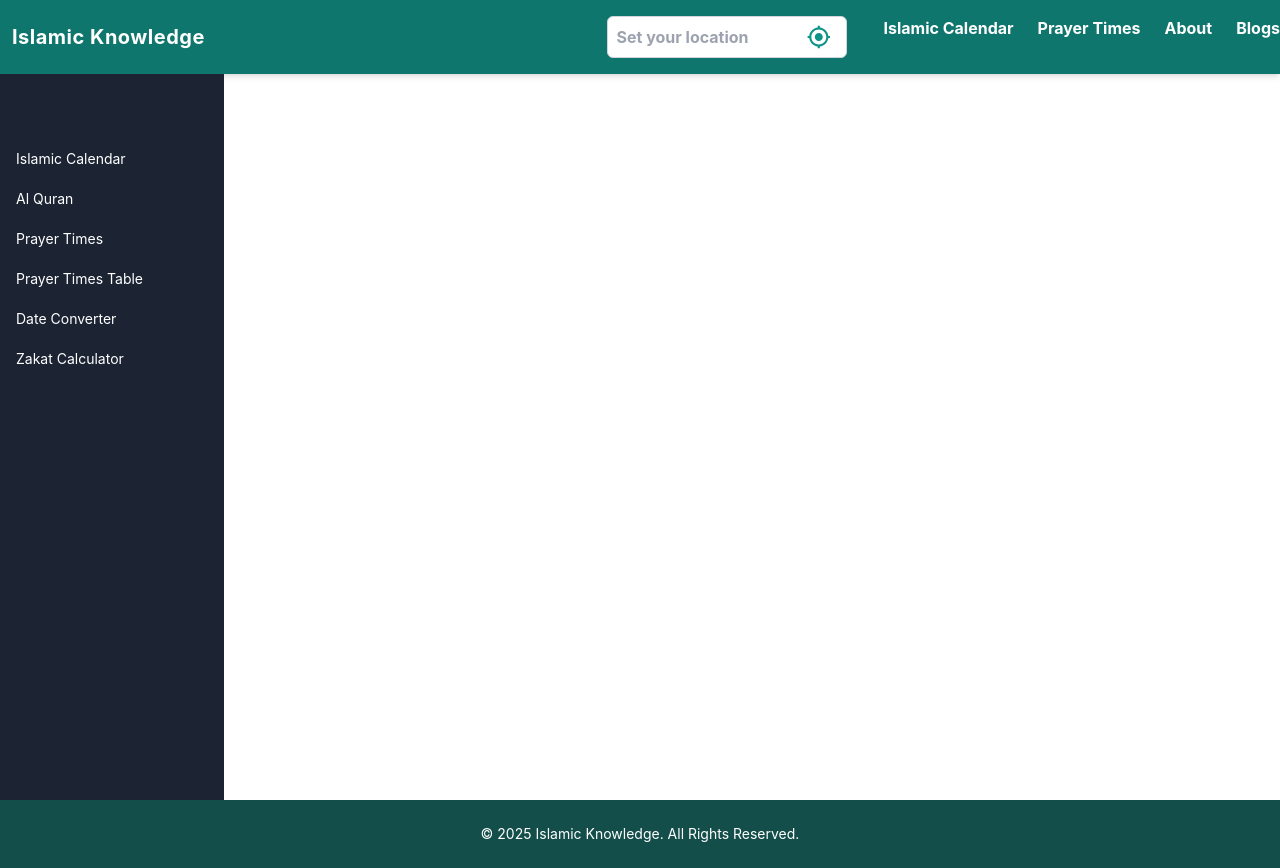
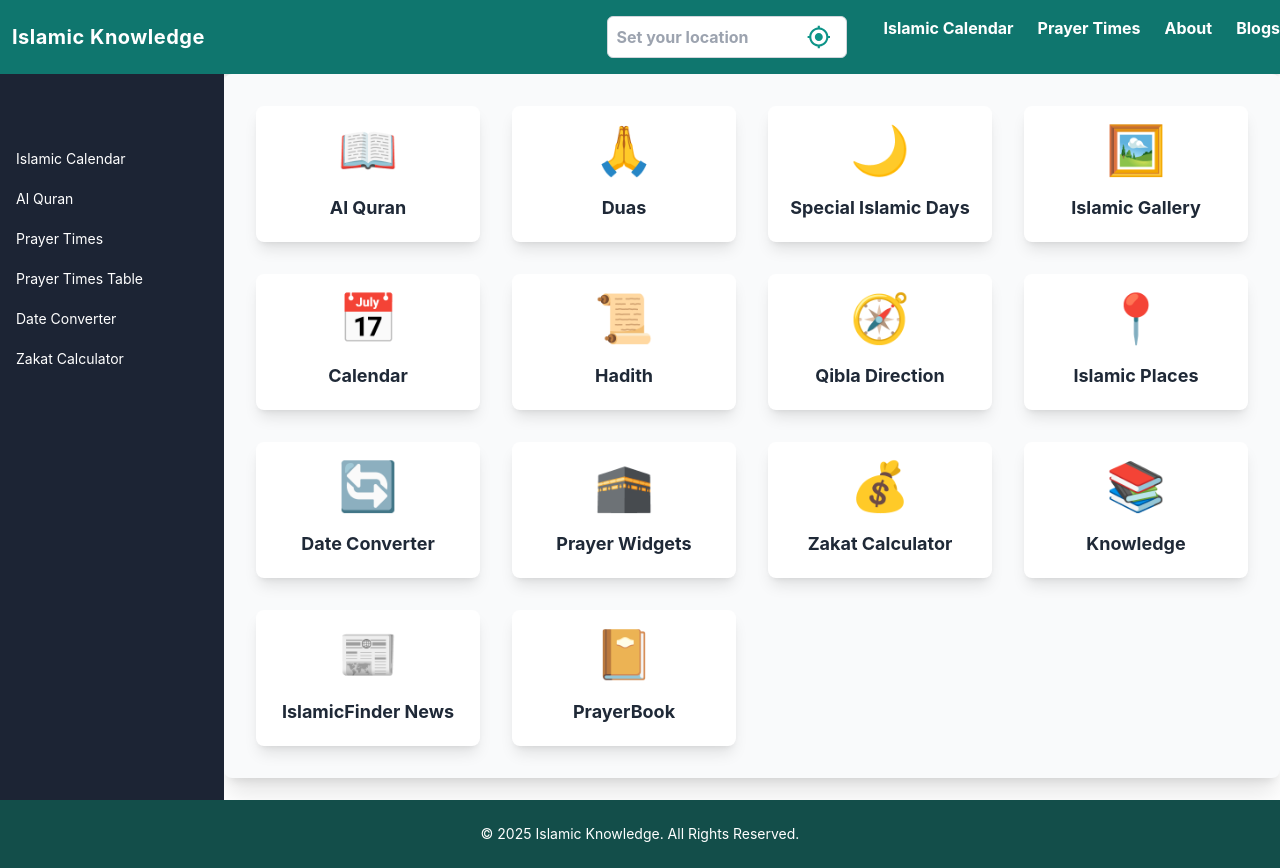
Before and after one commit to somu46/Islamic-calendar, a React (Create React App) app: page /data in a window 1280 px wide. Built offline with nearby package versions, Linux system fonts and the light colour scheme.

Commit message:
`feat: Added Feature component to DefaultLayout and updated PrayerTime page to use prayerLocation state`

```diff
--- /dev/null
+++ b/src/Components/Feature/Feature.js
@@ -0,0 +1,38 @@
+import React from "react";
+
+const features = [
+  { name: "Al Quran", icon: "📖" },
+  { name: "Duas", icon: "🙏" },
+  { name: "Special Islamic Days", icon: "🌙" },
+  { name: "Islamic Gallery", icon: "🖼️" },
+  { name: "Calendar", icon: "📅" },
+  { name: "Hadith", icon: "📜" },
+  { name: "Qibla Direction", icon: "🧭" },
+  { name: "Islamic Places", icon: "📍" },
+  { name: "Date Converter", icon: "🔄" },
+  { name: "Prayer Widgets", icon: "🕋" },
+  { name: "Zakat Calculator", icon: "💰" },
+  { name: "Knowledge", icon: "📚" },
+  { name: "IslamicFinder News", icon: "📰" },
+  { name: "PrayerBook", icon: "📔" },
+];
+
+const Feature = () => {
+  return (
+    <div className="grid grid-cols-2 md:grid-cols-3 lg:grid-cols-4 gap-8 p-8 bg-gray-50 rounded-lg shadow-xl">
+      {features.map((feature) => (
+        <div
+          key={feature.name}
+          className="flex flex-col items-center p-5 bg-white rounded-lg shadow-lg hover:shadow-2xl transition-shadow duration-300 transform hover:scale-105"
+        >
+          <div className="text-5xl text-teal-600 mb-3">{feature.icon}</div>
+          <div className="mt-2 text-center text-lg font-bold text-gray-800">
+            {feature.name}
+          </div>
+        </div>
+      ))}
+    </div>
+  );
+};
+
+export default Feature;
--- a/src/Components/Layout/DefaultLayout.js
+++ b/src/Components/Layout/DefaultLayout.js
@@ -1,6 +1,7 @@
 import React, { useState } from 'react';
 import Sidebar from '../Sidebar/Sidebar';
 import Navbar from '../Navbar/Navbar';
+import Feature from '../Feature/Feature';
 
 const DefaultLayout = ({ children }) => {
   const [sidebarOpen, setSidebarOpen] = useState(false);
@@ -21,6 +22,7 @@ const DefaultLayout = ({ children }) => {
           <main>
             <div className="mx-auto max-w-screen-2xl ">
               {children}
+              <Feature />
             </div>
           </main>
         </div>
--- a/src/Pages/PrayerTime/PrayerTime.js
+++ b/src/Pages/PrayerTime/PrayerTime.js
@@ -6,10 +6,21 @@ const PrayerTimes = () => {
   const [prayerResponse, setPrayerResponse] = useState(null);
   const [loading, setLoading] = useState(true);
 
+ const [prayerLocation, setprayerLocation] = useState("bangladesh, dhaka");
+
+ useEffect(() => {
+  const location = sessionStorage.getItem("location");
+  if (location) {
+    setprayerLocation(location);
+  }
+}, []);
+
   useEffect(() => {
     const fetchPrayerTime = async () => {
       try {
-        const response = await getPrayerTimeOfDayByAddress("09-01-2025", "Islamabad");
+        console.log("Fetching prayer times for:", prayerLocation);
+
+        const response = await getPrayerTimeOfDayByAddress("09-01-2025", prayerLocation);
         console.log("API Response:", response); // Debugging: Check the data structure
         setPrayerResponse(response);
       } catch (error) {
@@ -20,7 +31,7 @@ const PrayerTimes = () => {
     };
 
     fetchPrayerTime();
-  }, []);
+  }, [prayerLocation]);
 
   if (loading) {
     return <div className="text-center mt-10">Loading prayer times...</div>;
@@ -30,10 +41,11 @@ const PrayerTimes = () => {
     return <div className="text-center mt-10">Failed to load prayer times.</div>;
   }
 
-  const { timings, date, meta } = prayerResponse;
+  // const { timings, date, meta } = prayerResponse;
+  const { timings, date } = prayerResponse;
   const hijriDate = `${date.hijri.day} ${date.hijri.month.en}, ${date.hijri.year}`;
   const gregorianDate = `${date.gregorian.date}`;
-  const location = meta.timezone;
+  // const location = meta.timezone;
 
   // Determine the upcoming prayer dynamically
   const upcomingPrayer =
@@ -50,7 +62,7 @@ const PrayerTimes = () => {
       {/* Header */}
       <div className="flex justify-between items-center mb-4">
         <h2 className="text-lg font-semibold text-gray-800">
-          Prayer Times in {location}
+          Prayer Times in {prayerLocation}
         </h2>
         <div className="text-sm text-gray-600 text-right">
           <p>{gregorianDate}</p>
@@ -85,7 +97,7 @@ const PrayerTimes = () => {
 
       {/* Footer */}
       <div className="text-center mt-4 text-sm text-gray-500">
-        <p>{meta.method.name}</p>
+        <p>{prayerLocation}</p>
         <Link to="#" className="text-blue-500 underline hover:text-blue-700">
           Change
         </Link>
```
